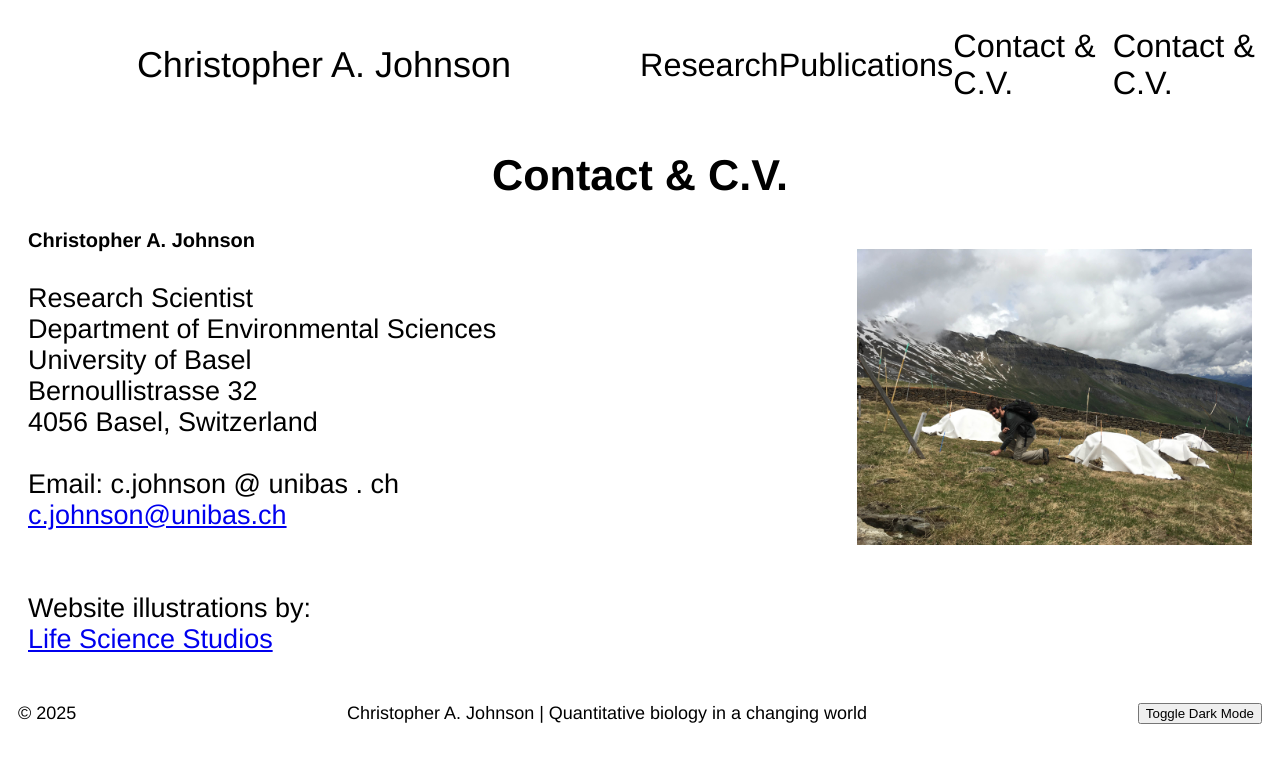
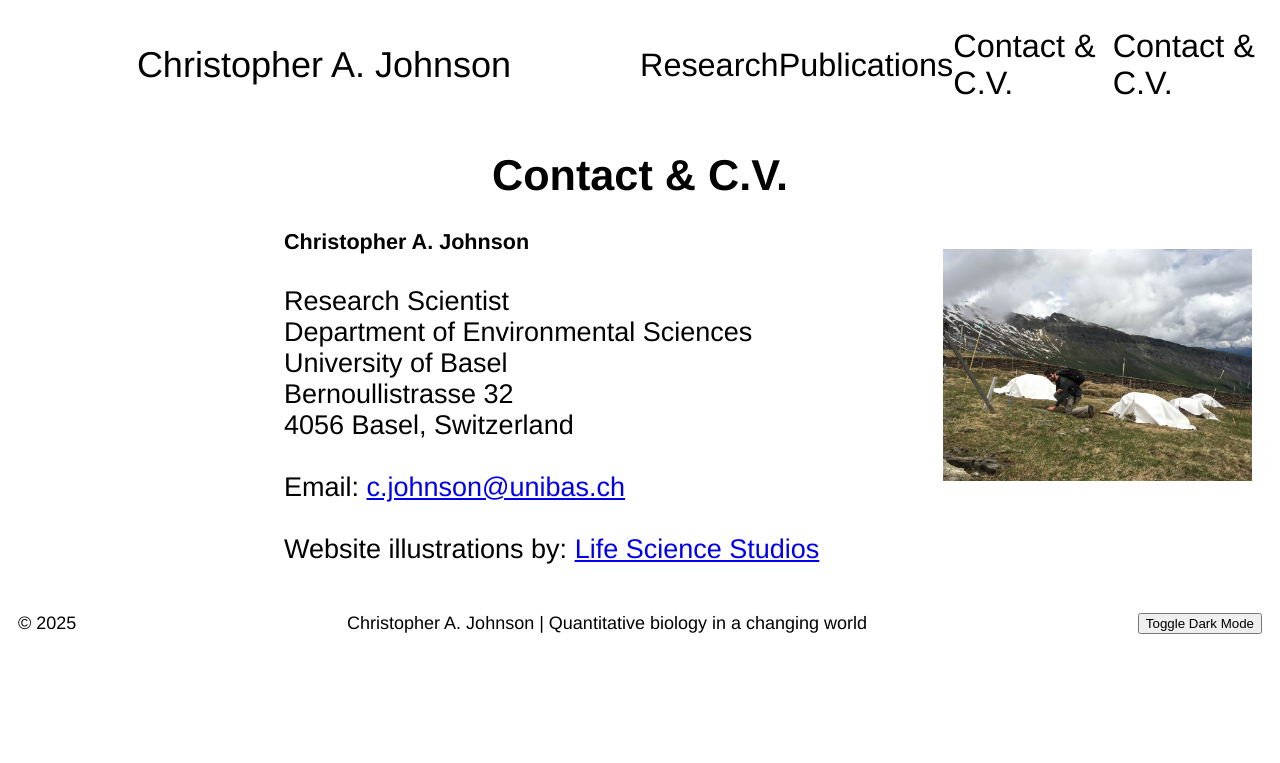
Before and after one commit to chrisajohnson/chrisajohnson.github.io, a Jekyll site: the page built from contact.md, in a window 1280 px wide. Shown: the top 763 px of the page. Built offline with Jekyll 4.4.1, drawn with Linux system fonts in a browser that asks for light colours.

Commit message:
Update contact.md

```diff
--- a/contact.md
+++ b/contact.md
@@ -5,20 +5,21 @@ permalink: /contact/
 weight: 3
 ---
 
-<div class="content-left">
-  <strong style="font-size: 20px;">Christopher A. Johnson</strong><br>
+<div class="content-left" style="margin-left: 20vw;">
+  <strong style="font-size: 1.2rem;">Christopher A. Johnson</strong><br>
   Research Scientist<br>
   Department of Environmental Sciences<br>
   University of Basel<br>
   Bernoullistrasse 32<br>
   4056 Basel, Switzerland<br>
   <br>
-  Email: c.johnson @ unibas . ch<br>
-  <script>
-    document.write('<a href="mailto:c.johnson@unibas.ch">c.johnson@unibas.ch</a>');
-  </script><br>
+  <span style="white-space: nowrap;">
+    Email: <script> document.write('<a href="mailto:c.johnson@unibas.ch">c.johnson@unibas.ch</a>'); </script><br>
+  </span>
   <br>
-  Website illustrations by: <a href="https://www.lifesciencestudios.com/" target="_blank">Life Science Studios</a>
+  <span style="white-space: nowrap;">
+    Website illustrations by: <a href="https://www.lifesciencestudios.com/" target="_blank">Life Science Studios</a>
+  </span>
 </div>
 <div class="content-right">
   <img src="{{ '/images/Chris_field.jpg' | relative_url }}" alt="Christopher Johnson" style="max-height: 6in;">
```
